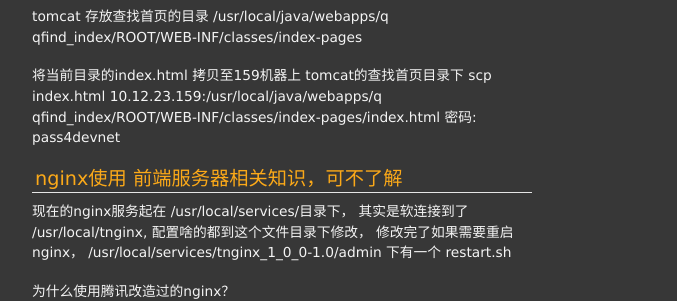
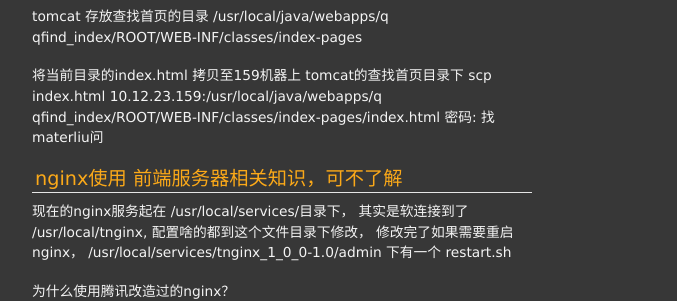
Before and after one commit to materliu/materliu.github.io, a Jekyll site: the page built from all/tencent/_posts/2014-03-19-mobile_QQ_qun_find_README.md, in a window 1280 px wide and 900 px high, scrolled down 10418 px. Shown: the part 193-494 px from the top of the window, without its empty margins (273-950 px from the left). Built offline with Jekyll 4.4.1, drawn with Linux system fonts in a browser that asks for light colours; Markdown is read by kramdown in place of the engine named in the settings; some of the changed text lies outside the part shown.

Commit message:
remove the password !

```diff
--- a/all/tencent/_posts/2014-03-19-mobile_QQ_qun_find_README.md
+++ b/all/tencent/_posts/2014-03-19-mobile_QQ_qun_find_README.md
@@ -151,7 +151,7 @@
 
     10.12.23.163
 
-    端口号使用 36000 账号是***  密码是： pass4devne****
+    端口号使用 36000 账号是***  密码是： 找materliu问
 
     登陆上去以后，进入 /data/frontend/qqfind_mobile ,将当前项目checkout下来， 进入项目目录， 在项目目录下执行编译部署脚本p
 
@@ -421,7 +421,7 @@
 
 将当前目录的index.html 拷贝至159机器上 tomcat的查找首页目录下
 scp index.html 10.12.23.159:/usr/local/java/webapps/q qfind_index/ROOT/WEB-INF/classes/index-pages/index.html
-密码: pass4devnet
+密码: 找materliu问
 
 ### nginx使用 前端服务器相关知识，可不了解
 现在的nginx服务起在 /usr/local/services/目录下， 其实是软连接到了 /usr/local/tnginx, 配置啥的都到这个文件目录下修改， 修改完了如果需要重启nginx， /usr/local/services/tnginx_1_0_0-1.0/admin 下有一个 restart.sh
```
